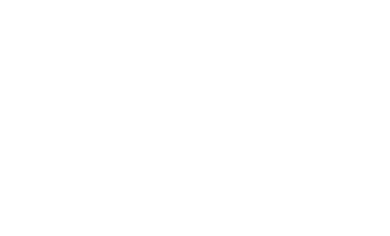
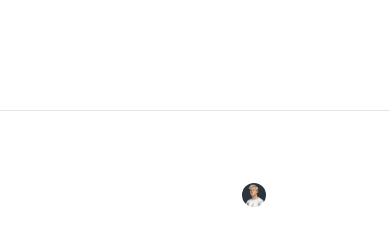
Before and after one commit to henriksvendsgard/filmlista, a Next.js app: page / in a window 390 px wide. Shown: the part 798-1034 px from the top of the page. Before the commit the page ends 868 px from the top, so only its background shows below. Built offline with nearby package versions, Linux system fonts and the light colour scheme.

Commit message:
feat: added footer and padding tweaks

```diff
--- a/src/app/layout.tsx
+++ b/src/app/layout.tsx
@@ -6,6 +6,7 @@ import Header from "@/components/Header/Header";
 import { ThemeProvider } from "@/components/theme-provider";
 import { Toaster } from "@/components/ui/toaster";
 import { cn } from "@/lib/utils";
+import Footer from "@/components/Footer/Footer";
 
 const fontSans = FontSans({
 	subsets: ["latin"],
@@ -36,10 +37,11 @@ export default function RootLayout({
 }>) {
 	return (
 		<html lang="en" suppressHydrationWarning>
-			<body className={cn("min-h-screen font-sans antialiased", fontSans.variable, fontHeading.variable, fontBody.variable)}>
+			<body className={cn("min-h-screen flex flex-col font-sans antialiased", fontSans.variable, fontHeading.variable, fontBody.variable)}>
 				<ThemeProvider attribute="class" defaultTheme="system" enableSystem disableTransitionOnChange>
 					<Header />
 					<div className="flex flex-col items-center w-full pt-36">{children}</div>
+					<Footer />
 					<Toaster />
 				</ThemeProvider>
 			</body>
--- a/src/components/Footer/Footer.tsx
+++ b/src/components/Footer/Footer.tsx
@@ -1,3 +1,18 @@
+import Image from "next/image";
+
 export default function Footer() {
-	return <div>Footer</div>;
+	return (
+		<div className="flex mt-auto mb-0 pt-10">
+			<div className="w-full bg-background border-t text-white px-5 py-8 flex justify-between flex-wrap gap-4">
+				<p>&copy; 2024 Kikkern</p>
+				<div className="flex items-center gap-1">
+					<p>Utviklet av</p>
+					<a className="underline underline-offset-2 flex items-center" href="https://github.com/henriksvendsgard">
+						henriksvendsgard
+						<Image className="rounded-full ml-1 w-6 h-6" src="/github_avatar.jpeg" alt="Watcher" width={24} height={24} />
+					</a>
+				</div>
+			</div>
+		</div>
+	);
 }
--- a/src/components/Header/Header.tsx
+++ b/src/components/Header/Header.tsx
@@ -33,7 +33,7 @@ export default function Header() {
 				<div className="flex gap-6 w-full">
 					<a href="/" className="flex items-center">
 						<div className="flex gap-3">
-							<svg className="w-6 sm:w-8" width="40" height="40" viewBox="0 0 87 97" fill="none" xmlns="http://www.w3.org/2000/svg">
+							<svg className="w-8 sm:w-8" width="40" height="40" viewBox="0 0 87 97" fill="none" xmlns="http://www.w3.org/2000/svg">
 								<path
 									d="M22.2615 0.368028C13.096 0.980574 7.65115 3.09045 4.54305 7.21946C2.11555 10.4637 1.04927 14.0028 0.323288 21.3307C-0.107763 25.5958 -0.107763 78.5016 0.323288 82.245C1.11733 89.3687 2.47854 92.1138 6.44875 94.6774C8.53594 96.0159 10.7139 96.6512 13.3002 96.6512C15.4101 96.6512 15.5008 96.6285 17.2704 95.6756C18.2913 95.1538 19.9701 94.0422 21.0137 93.2027C23.2824 91.4105 29.8843 84.8313 34.0587 80.1805C39.7077 73.9189 40.5244 73.3064 43.1334 73.3064C44.9484 73.3064 46.0827 73.9189 48.0111 75.9607C61.0788 89.8905 65.48 94.0648 68.9965 95.8344C71.9004 97.2864 75.0993 97.2183 78.3435 95.6302C79.9089 94.8589 80.4987 94.4051 81.9734 92.7944C83.9698 90.6164 84.7865 89.3233 85.4445 87.3495C86.8964 82.9483 87.1006 77.7303 86.9645 48.2147C86.8511 23.0095 86.8057 21.4668 85.7621 16.2942C84.7865 11.3938 83.2665 8.37649 80.3853 5.65407C76.8915 2.31909 72.581 0.9352 63.8919 0.345341C60.0352 0.0730983 26.2317 0.0957852 22.2615 0.368028ZM59.9444 20.6728C61.5098 21.4214 62.3265 23.2591 61.8501 24.9606C61.6232 25.7773 60.1713 27.32 51.0058 36.4629C39.4582 47.9651 39.5943 47.8744 37.7113 47.3072C36.9399 47.0803 35.8283 46.0821 31.4951 41.7943C28.5685 38.8903 26.0502 36.236 25.846 35.873C25.1881 34.6025 25.4377 32.6968 26.4359 31.5625C27.3887 30.4962 29.5667 30.1105 30.9052 30.8138C31.2682 31.018 33.1512 32.7649 35.0796 34.6933L38.5961 38.2324L47.2171 29.6114C51.9586 24.8925 56.1557 20.8543 56.5187 20.6728C57.4035 20.1964 58.9689 20.219 59.9444 20.6728Z"
 									fill={"currentColor"}
--- a/src/components/MovieDetails/MovieDetails.tsx
+++ b/src/components/MovieDetails/MovieDetails.tsx
@@ -80,7 +80,7 @@ export default function MovieDetails({ movie }: MovieDetailsProps) {
 	};
 
 	return (
-		<div className="flex flex-col md:flex-row gap-10 max-w-6xl w-full mt-0 sm:mt-12 mb-48 px-5 lg:px-10">
+		<div className="flex flex-col md:flex-row gap-10 max-w-6xl w-full mt-0 sm:mt-12 mb-32 px-5 lg:px-10">
 			<div className="md:max-w-[450px]">
 				<Image className="md:max-w-[450px] rounded-lg" src={`https://image.tmdb.org/t/p/original${movie.poster_path}`} width={450} height={500} alt={`Movie poster for ${movie.title}`} />
 			</div>
--- a/src/components/Search/SearchBar.tsx
+++ b/src/components/Search/SearchBar.tsx
@@ -11,7 +11,7 @@ const SearchInputSchema = z.object({
 	search: z.string().min(2).max(50),
 });
 
-function SearchInput() {
+export default function SearchInput() {
 	const router = useRouter();
 
 	const form = useForm<z.infer<typeof SearchInputSchema>>({
@@ -45,5 +45,3 @@ function SearchInput() {
 		</Form>
 	);
 }
-
-export default SearchInput;
```
Also changed, not shown: public/github_avatar.jpeg (added).
